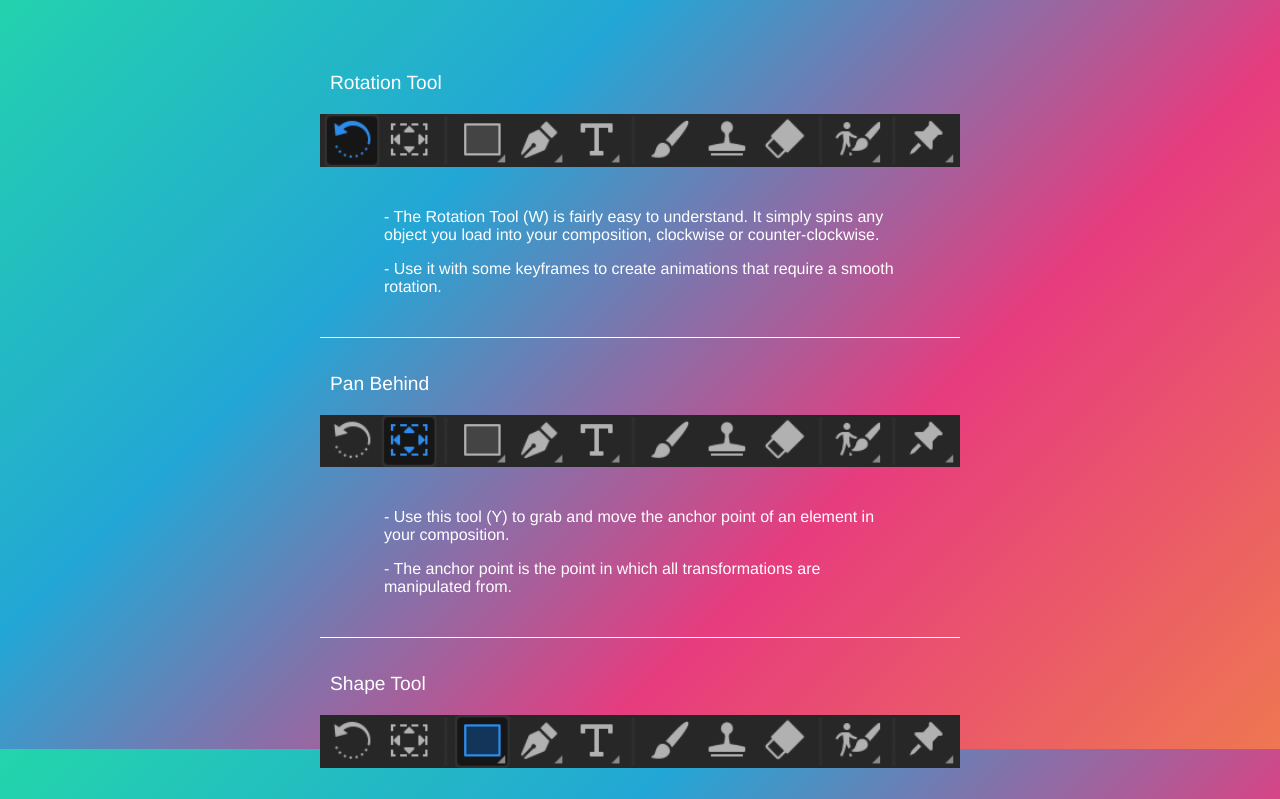
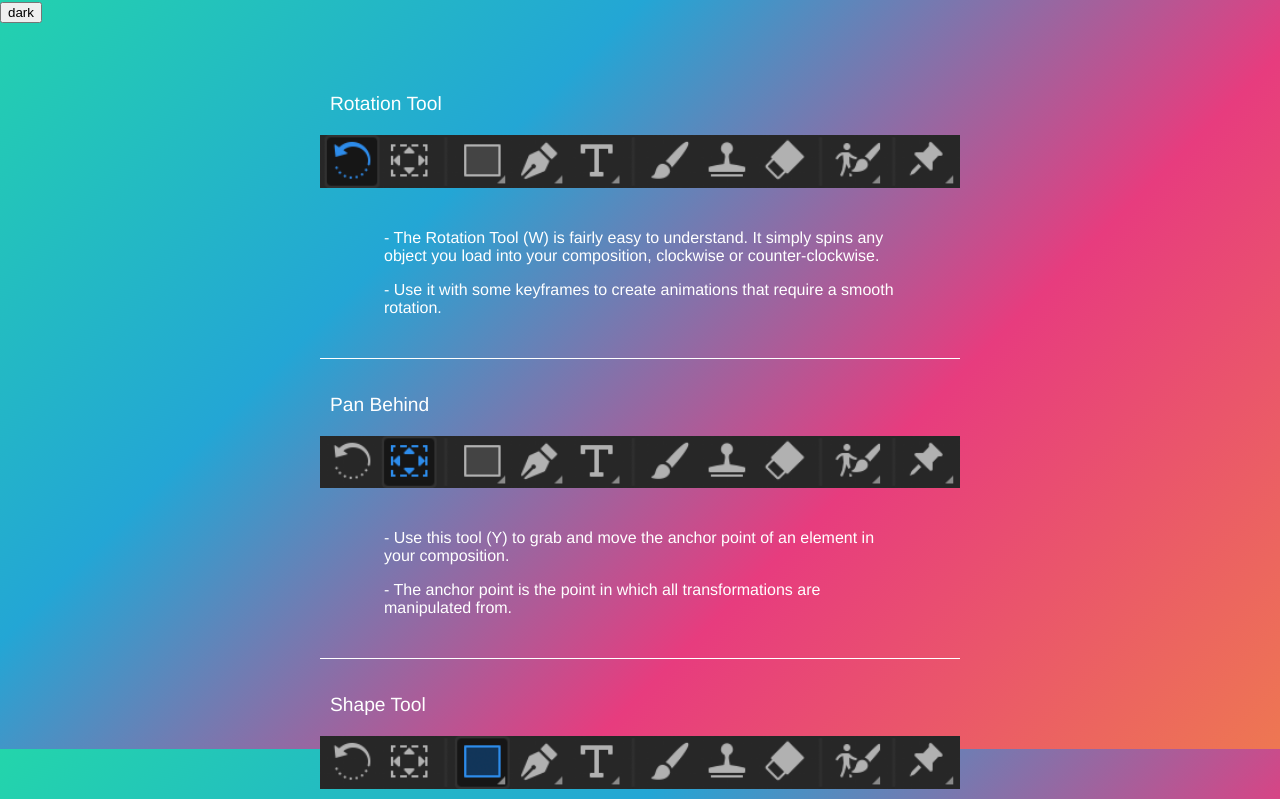
Before and after one commit to DMU-P2445100/DMU-P2445100.github.io, a plain HTML site: page BeforeFX/Tools.html in a window 1280 px wide. Shown: the part 51-850 px from the top of the page. Drawn offline with Linux system fonts and the light colour scheme.

Commit message:
Update Tools.html

```diff
--- a/BeforeFX/Tools.html
+++ b/BeforeFX/Tools.html
@@ -32,7 +32,7 @@
           </ul>
        </div>
     </nav>
-
+  <button id = "themeSwitcher">dark</button>
     <div class = "tools">
 
       <div class = "tool-title">Rotation Tool</div>
```
